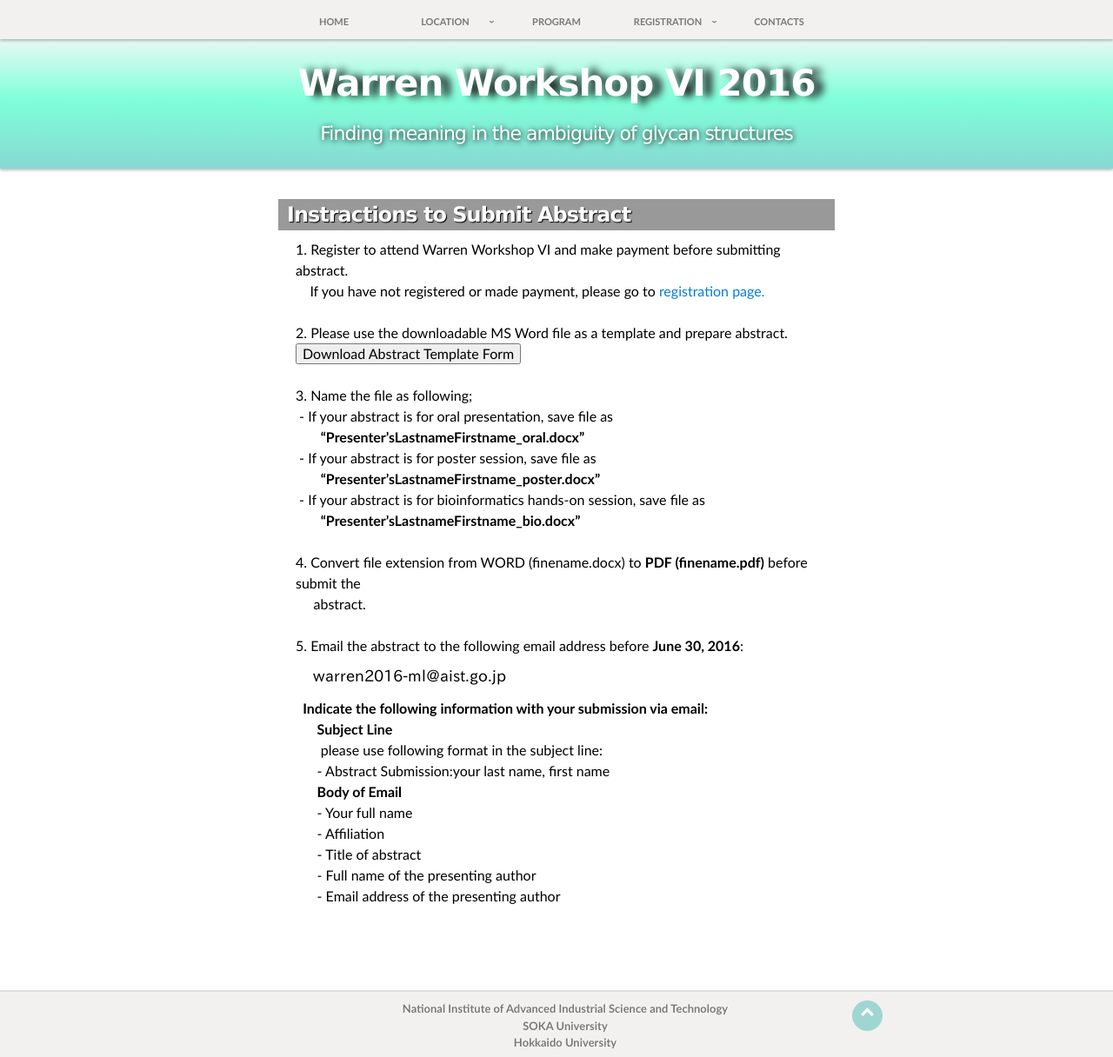
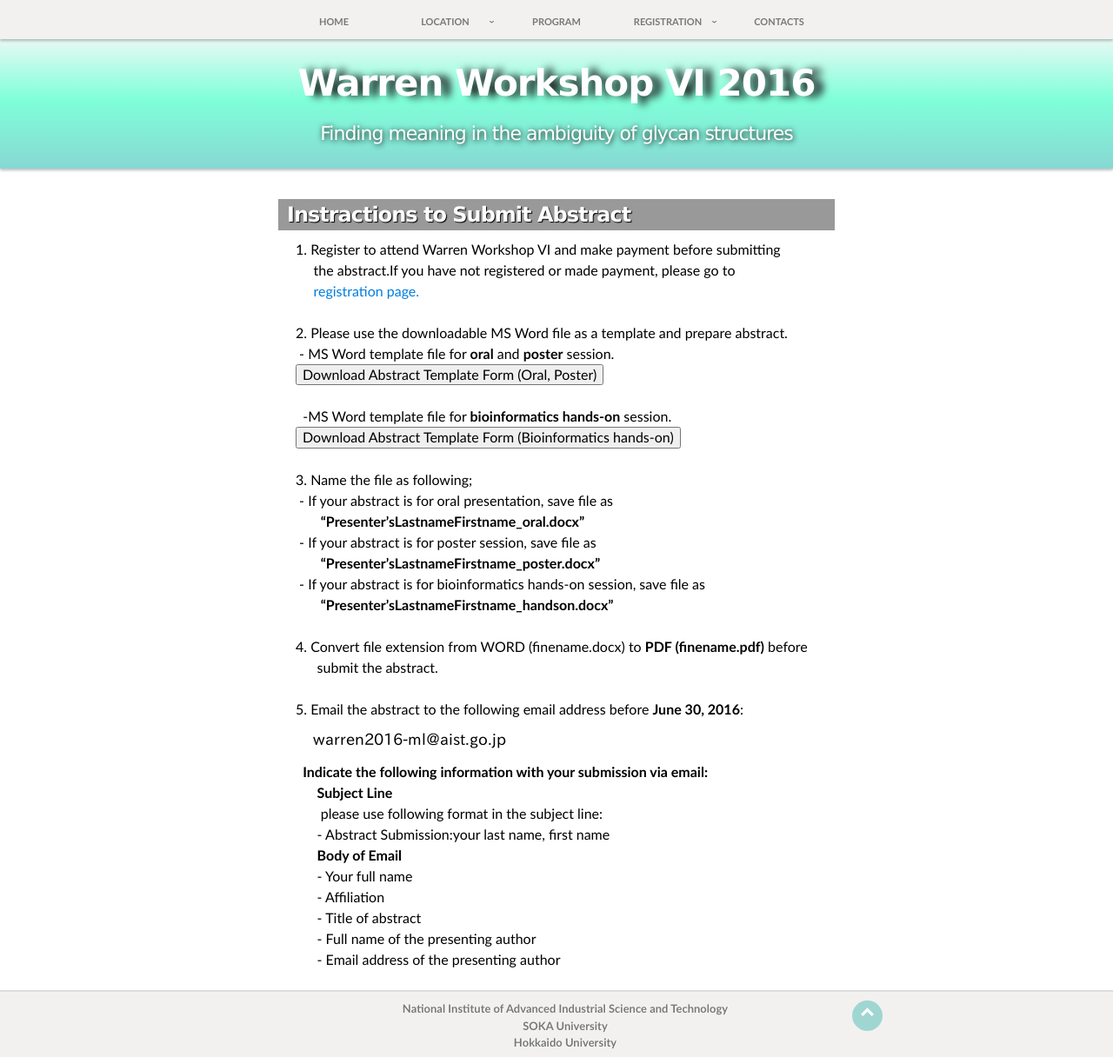
Before and after one commit to yamazakiM/WarrenWorkshop2016, a Jekyll site: the page built from submit/index.md, in a window 1280 px wide and 1216 px high. Shown: the whole window at 87% size. Built offline with Jekyll 4.4.1, drawn with Linux system fonts in a browser that asks for light colours; nearby versions of some CDN libraries; library files that are not in the unit come from our copies.

Commit message:
Update index.md

```diff
--- a/submit/index.md
+++ b/submit/index.md
@@ -10,15 +10,23 @@ layout: default
 
 <ul class="instraction">
   <li>
-   1. Register to attend  Warren Workshop VI and make payment before submitting abstract.<br>
-   &nbsp;  &nbsp; If you have not registered or made payment, please go to <a href="{{site.url}}/registrationForm">registration page.</a>
+    1. Register to attend  Warren Workshop VI and make payment before submitting<br>
+   &nbsp;  &nbsp; &nbsp;the abstract.If you have not registered or made payment, please go to<br>
+   &nbsp;  &nbsp; &nbsp;<a href="{{site.url}}/registrationForm">registration page.</a>
   </li>
   <br>
 
   <li>
    2. Please use the downloadable MS Word file as a template and prepare abstract.</li>
-   <a href="{{site.url}}/images/AbstractTemplate.docx" class="downloadAbstract">
-     <input id="button_submit_instraction" class="button_submit" type="button" alt="submit" value="Download Abstract Template Form">
+   &nbsp;- MS Word template file for <strong>oral</strong> and <strong>poster</strong> session.<br>
+   <a href="{{site.url}}/images/AbstractTemplate_Oral,Poster.docx" class="downloadAbstract">
+     <input id="button_submit_instraction" class="button_submit" type="button" alt="submit" value="Download Abstract Template Form (Oral, Poster)">
+   </a>
+  <br>
+  <br>
+   &nbsp; -MS Word template file for <strong>bioinformatics hands-on</strong> session.<br>
+   <a href="{{site.url}}/images/AbstractTemplate_Handson.docx" class="downloadAbstract">
+     <input id="button_submit_instraction" class="button_submit" type="button" alt="submit" value="Download Abstract Template Form (Bioinformatics hands-on)">
    </a>
   <br>
   <br>
@@ -29,12 +37,12 @@ layout: default
     &nbsp;- If your abstract is for poster session, save file as <br>
     &nbsp; &nbsp; &nbsp; &nbsp;<strong>“Presenter’sLastnameFirstname_poster.docx”</strong><br>
     &nbsp;- If your abstract is for bioinformatics hands-on session, save file as<br>
-    &nbsp; &nbsp; &nbsp; &nbsp;<strong>“Presenter’sLastnameFirstname_bio.docx”</strong>
+    &nbsp; &nbsp; &nbsp; &nbsp;<strong>“Presenter’sLastnameFirstname_handson.docx”</strong>
   </li>
   <br>
   <li>
-    4.	Convert file extension from WORD (finename.docx) to <strong>PDF (finename.pdf)</strong> before submit the <br>
-     &nbsp; &nbsp; &nbsp;abstract.
+    4.	Convert file extension from WORD (finename.docx) to <strong>PDF (finename.pdf)</strong> before<br>
+     &nbsp; &nbsp; &nbsp; submit the abstract.
   </li>
   <br>
   <li>
```
